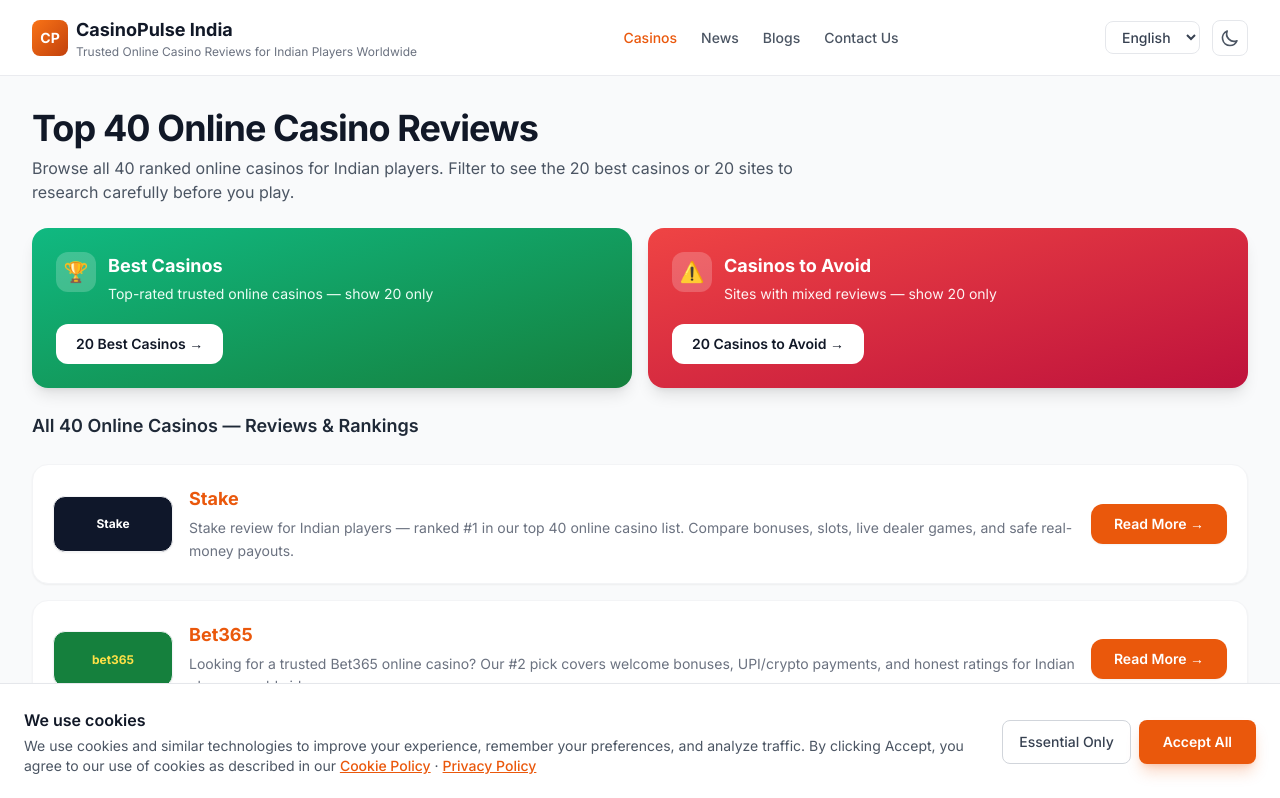
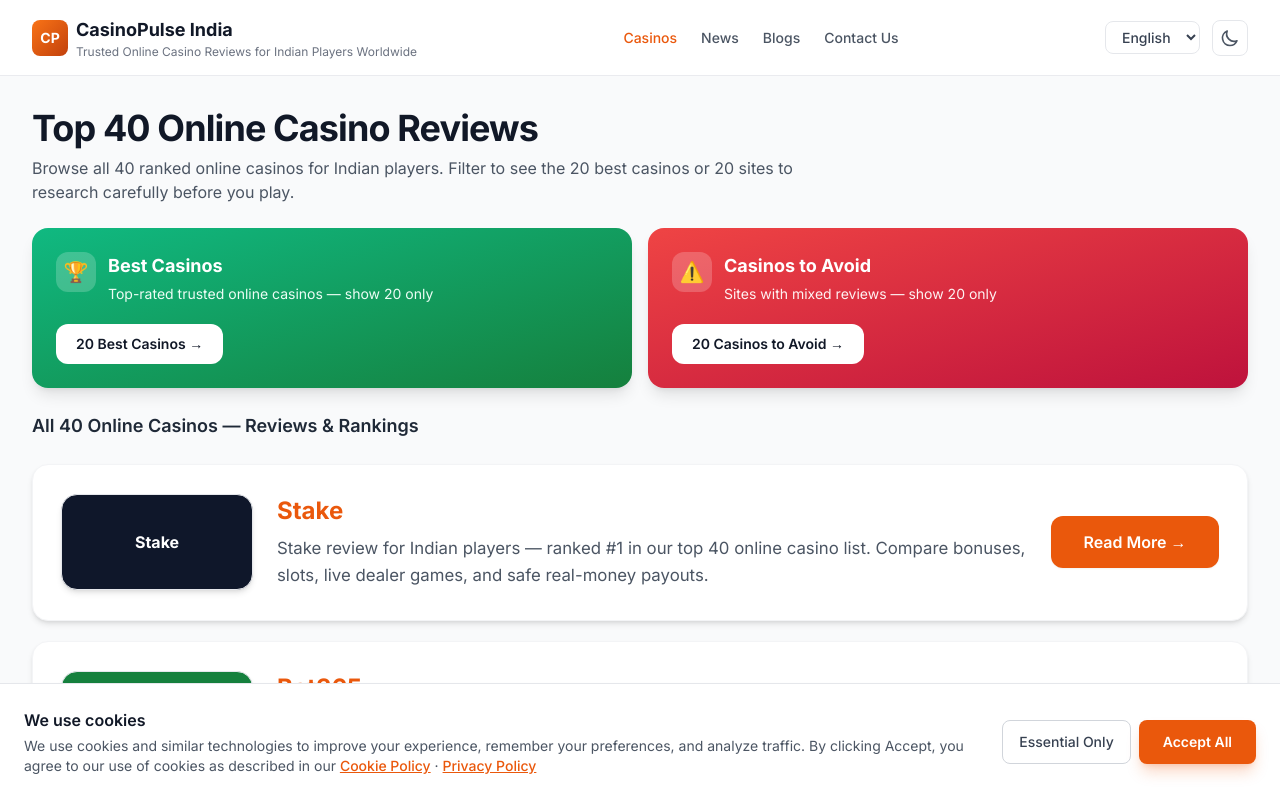
Before and after one commit to armcoincrypto/CasinoLending, a Next.js app: page /casinos in a window 1280 px wide. Shown: the top 798 px of the page. Built offline with nearby package versions, Linux system fonts and the light colour scheme.

Commit message:
Enlarge casino list cards with bigger logos, titles, and buttons.
Co-authored-by: Cursor <cursoragent@cursor.com>

```diff
--- a/src/app/casinos/page.tsx
+++ b/src/app/casinos/page.tsx
@@ -68,7 +68,7 @@ function CasinosContent() {
           </div>
         )}
 
-        <div className="space-y-4">
+        <div className="space-y-5">
           {casinos.map((casino) => (
             <CasinoCard key={casino.id} casino={casino} variant="list" />
           ))}
--- a/src/components/CasinoCard.tsx
+++ b/src/components/CasinoCard.tsx
@@ -18,7 +18,7 @@ export default function CasinoCard({ casino, variant = "list" }: CasinoCardProps
 
   if (variant === "list") {
     return (
-      <article className="flex flex-col gap-4 rounded-2xl border border-gray-100 bg-white p-5 shadow-sm transition-shadow hover:shadow-md sm:flex-row sm:items-center dark:border-gray-700 dark:bg-gray-800/80">
+      <article className="flex flex-col gap-5 rounded-2xl border border-gray-100 bg-white p-6 shadow-md transition-shadow hover:shadow-lg sm:flex-row sm:items-center sm:gap-6 sm:p-7 dark:border-gray-700 dark:bg-gray-800/80">
         <Link
           href={`/go/${casino.slug}`}
           className="flex-shrink-0 transition-transform hover:scale-[1.02]"
@@ -33,20 +33,20 @@ export default function CasinoCard({ casino, variant = "list" }: CasinoCardProps
           />
         </Link>
 
-        <div className="min-w-0 flex-1">
+        <div className="min-w-0 flex-1 py-0.5">
           <Link href={`/blogs/${casino.blogSlug}`}>
-            <h3 className="text-lg font-bold text-brand-600 hover:text-brand-700 dark:text-brand-400 dark:hover:text-brand-300">
+            <h3 className="text-xl font-bold text-brand-600 hover:text-brand-700 sm:text-2xl dark:text-brand-400 dark:hover:text-brand-300">
               {casino.name}
             </h3>
           </Link>
-          <p className="mt-1 line-clamp-2 text-sm leading-relaxed text-gray-500 dark:text-gray-400">
+          <p className="mt-2 line-clamp-3 text-base leading-relaxed text-gray-600 sm:text-[1.05rem] dark:text-gray-400">
             {getLocalizedText(casino.summary, locale)}
           </p>
         </div>
 
         <Link
           href={`/blogs/${casino.blogSlug}`}
-          className="inline-flex flex-shrink-0 items-center justify-center rounded-xl bg-brand-600 px-5 py-2.5 text-sm font-semibold text-white shadow-sm transition-colors hover:bg-brand-700 sm:min-w-[8.5rem]"
+          className="inline-flex w-full flex-shrink-0 items-center justify-center rounded-xl bg-brand-600 px-6 py-3.5 text-base font-semibold text-white shadow-sm transition-colors hover:bg-brand-700 sm:w-auto sm:min-w-[10.5rem]"
         >
           {t("readMore")} →
         </Link>
--- a/src/components/CasinoLogo.tsx
+++ b/src/components/CasinoLogo.tsx
@@ -48,16 +48,18 @@ export default function CasinoLogo({
   const style = getBrandStyle(slug, name);
   const sizeClass =
     variant === "wide"
-      ? "h-14 w-[7.5rem] rounded-xl"
-      : "h-12 w-12 rounded-xl";
+      ? "h-20 w-[10.5rem] rounded-2xl sm:h-24 sm:w-[12rem]"
+      : "h-14 w-14 rounded-xl";
+
+  const textClass = variant === "wide" ? "text-sm font-bold sm:text-base" : "text-xs font-bold";
 
   return (
     <div
-      className={`relative flex flex-shrink-0 items-center justify-center overflow-hidden border border-gray-100 shadow-sm ${sizeClass} ${style.bg}`}
+      className={`relative flex flex-shrink-0 items-center justify-center overflow-hidden border border-gray-200 shadow-md ${sizeClass} ${style.bg}`}
       aria-label={`${name} logo`}
     >
-      <span className={`truncate px-2 text-center text-xs font-bold leading-tight ${style.text}`}>
-        {style.label ?? name.slice(0, 8)}
+      <span className={`truncate px-3 text-center leading-tight ${textClass} ${style.text}`}>
+        {style.label ?? name.slice(0, 12)}
       </span>
       {rank != null && type !== "ranking" && variant === "square" && (
         <span className="absolute -right-1 -top-1 flex h-5 w-5 items-center justify-center rounded-full bg-gray-900 text-[10px] font-bold text-white">
--- a/src/components/HomeCasinoPreview.tsx
+++ b/src/components/HomeCasinoPreview.tsx
@@ -23,7 +23,7 @@ export default function HomeCasinoPreview() {
             {t("heroCta")}
           </Link>
         </div>
-        <div className="mt-8 space-y-3">
+        <div className="mt-8 space-y-5">
           {preview.map((casino) => (
             <CasinoCard key={casino.id} casino={casino} variant="list" />
           ))}
```
